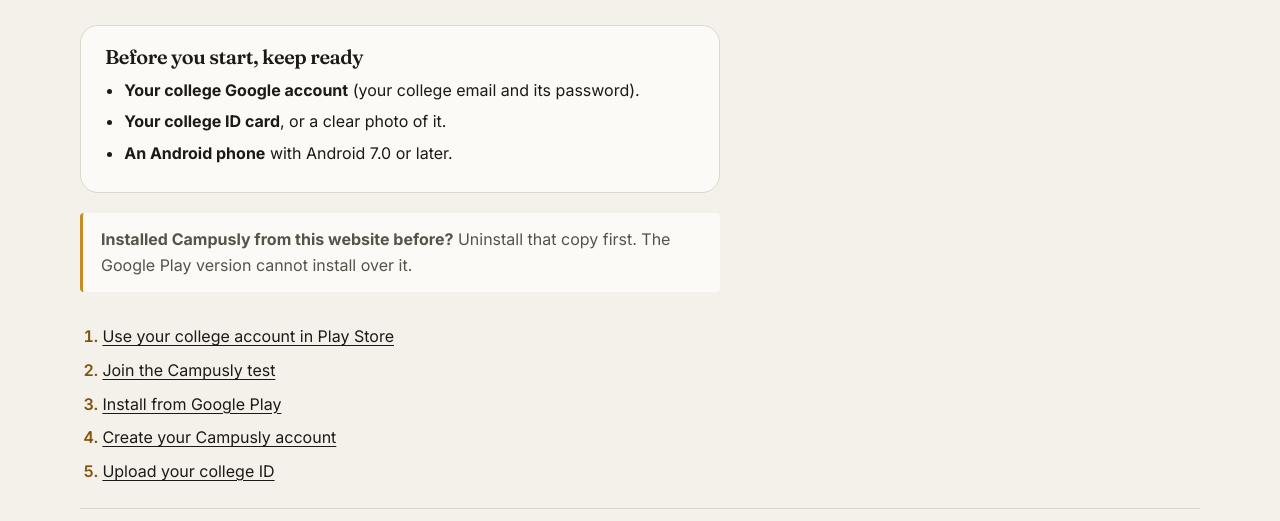
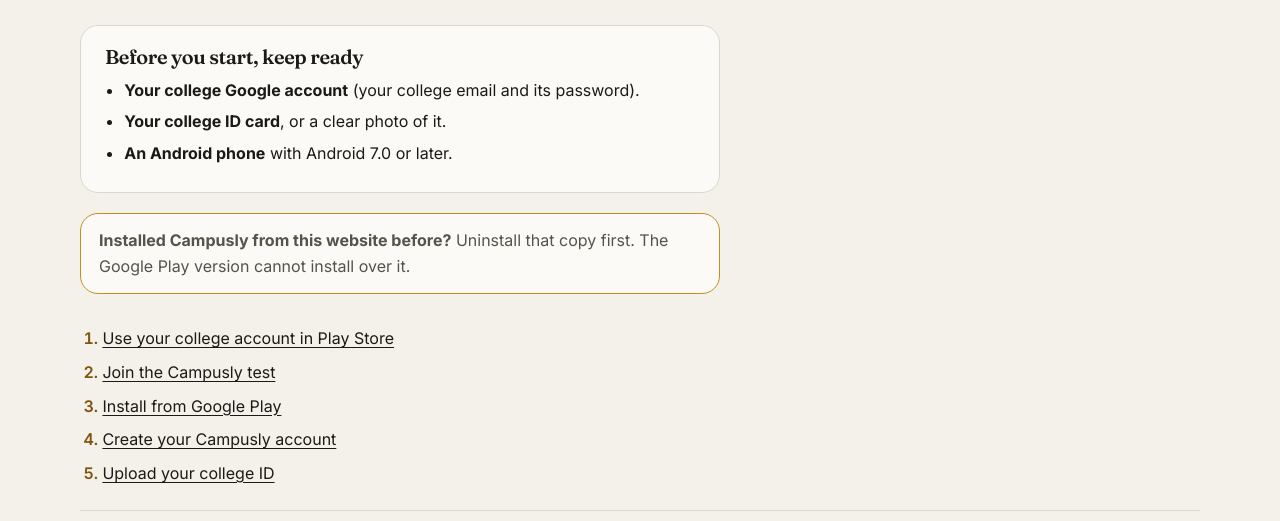
Before and after one commit to Muzzammil-Azhar/campusly-website, a plain HTML site: page install.html in a window 1280 px wide. Shown: the part 279-800 px from the top of the page. Drawn offline with Linux system fonts and the light colour scheme.

Commit message:
Install guide: plain outlined warning box instead of a side stripe
Co-Authored-By: Claude Opus 5.5 <noreply@anthropic.com>

```diff
--- a/style.css
+++ b/style.css
@@ -292,8 +292,8 @@ h2 {
   max-width: 40rem;
   margin: 20px 0 0;
   padding: 14px 18px;
-  border-left: 3px solid var(--accent);
-  border-radius: 4px;
+  border: 1px solid var(--accent);
+  border-radius: 18px;
   background: var(--paper-soft);
   color: var(--ink-soft);
 }
```
